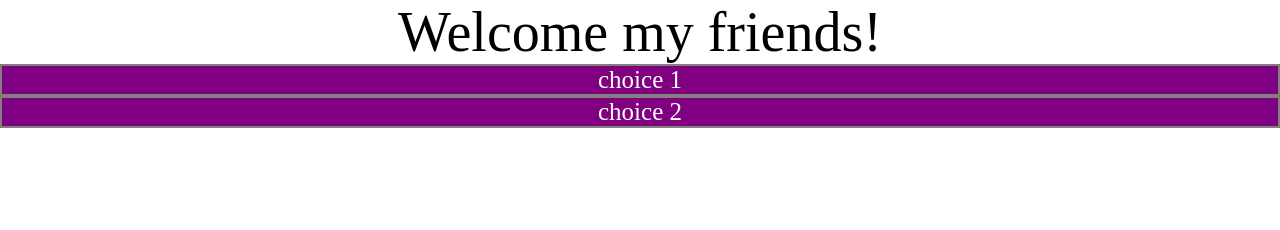
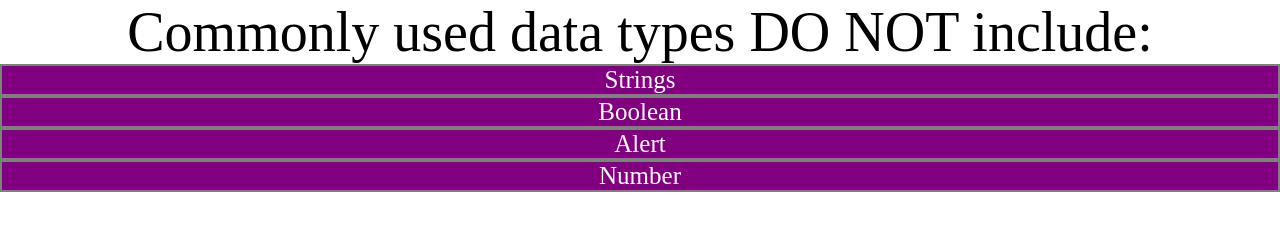
Before and after one commit to rabrigo/code-quiz, a plain HTML site: page index.html in a window 1280 px wide. Drawn offline with Linux system fonts and the light colour scheme.

Commit message:
added questions

```diff
--- a/index.html
+++ b/index.html
@@ -8,7 +8,10 @@
         <title>Document</title>
 </head>
 <body>
-        <figure id="main-message"></figure>
+        <main>
+                <figure id="message-area"></figure>
+                <figure id="button-area"></figure>
+        </main>
         <script src="./script.js"></script>
 </body>
 </html>
--- a/script.js
+++ b/script.js
@@ -1,23 +1,105 @@
-var mainDisplay = document.querySelector('#main-message');
-mainDisplay.textContent = "Welcome my friends!";
-
 // TODO: create link to view high scores
 // TODO: correct/incorrect display
 // TODO: create a timer
 // TODO: record initials and clear highscore button
 
-createMultipleChoice();
+var messageArea = document.querySelector('#message-area');
+var buttonArea = document.querySelector('#button-area');
+var questionText;
+var answerButton1;
+var answerButton2;
+var answerButton3;
+var answerButton4;
+var currentQuestion = 1;
 
-function createMultipleChoice() {
-        // First choice button
-        var choiceButton1 = document.createElement("section");
-        document.body.appendChild(choiceButton1);
-        choiceButton1.classList.add('multiple-choice-buttons');
-        choiceButton1.textContent = "choice 1";
+// This array contains all of the questions and answers as objects
+// for each index.
 
-        // Second choice button
-        var choiceButton2 = document.createElement("section");
-        document.body.appendChild(choiceButton2);
-        choiceButton2.classList.add('multiple-choice-buttons');
-        choiceButton2.textContent = "choice 2";
+var questionArray = [ {
+question: "Commonly used data types DO NOT include:",
+choice1: "Strings",
+choice2: "Boolean",
+choice3: "Alert",
+choice4: "Number",
+rightAnswer: "Alert"
+}, {
+question: "The condition in an if / else statement is enclosed within _____.",
+choice1: "Quotes",
+choice2: "Curly Brackets",
+choice3: "Parentheses",
+choice4: "Square Brackets",
+rightAnswer: "Parentheses"
+}, {
+question: "Arrays in JavaScript can be used to store _____.",
+choice1: "Numbers and Strings",
+choice2: "Other Arrays",
+choice3: "Booleans",
+choice4: "All of the Above",
+rightAnswer: "All of the Above"
+}, {
+question: "String values must be enclosed within _____ when being assigned to variables.",
+choice1: "Commas",
+choice2: "Curly Brackets",
+choice3: "Quotes",
+choice4: "Parentheses",
+rightAnswer: "Parentheses"
+} ];
+
+// addClick();
+nextQuestion();
+
+function addClick() {
+        // Initiates click capabilities
+        answerButton1.addEventListener("click", rightOrWrong);
+        answerButton2.addEventListener("click", rightOrWrong);
+        answerButton3.addEventListener("click", rightOrWrong);
+        answerButton4.addEventListener("click", rightOrWrong);
 }
+
+function nextQuestion() {
+
+        // First button
+        messageArea.textContent = questionArray[currentQuestion - 1].question;
+        answerButton1 = document.createElement("section");
+        buttonArea.appendChild(answerButton1);
+        answerButton1.classList.add('answer-buttons');
+        answerButton1.textContent = questionArray[currentQuestion - 1].choice1;
+
+        // Second button
+        answerButton2 = document.createElement("section");
+        buttonArea.appendChild(answerButton2);
+        answerButton2.classList.add('answer-buttons');
+        answerButton2.textContent = questionArray[currentQuestion - 1].choice2;
+
+        // Third button
+        answerButton3 = document.createElement("section");
+        buttonArea.appendChild(answerButton3);
+        answerButton3.classList.add('answer-buttons');
+        answerButton3.textContent = questionArray[currentQuestion - 1].choice3;
+
+        // Fourth button
+        answerButton4 = document.createElement("section");
+        buttonArea.appendChild(answerButton4);
+        answerButton4.classList.add('answer-buttons');
+        answerButton4.textContent = questionArray[currentQuestion - 1].choice4;
+
+        addClick();
+}
+
+function clearQuestion() {
+        buttonArea.removeChild(answerButton1);
+        buttonArea.removeChild(answerButton2);
+        buttonArea.removeChild(answerButton3);
+        buttonArea.removeChild(answerButton4);
+}
+
+function rightOrWrong() {
+        if (this.textContent === questionArray[currentQuestion - 1].rightAnswer) {
+                console.log("Correct!");
+                currentQuestion++;
+                clearQuestion();
+                nextQuestion();
+        } else {
+                console.log("Incorrect!");
+        }
+}
--- a/style.css
+++ b/style.css
@@ -8,13 +8,13 @@ body {
         text-align: center;
 }
 
-.multiple-choice-buttons {
+.answer-buttons {
         background: purple;
         color: white;
         border: 2px solid gray;
         font-size: 25px;
 }
 
-#main-message {
+#message-area {
         font-size: 350%;
 }
```
